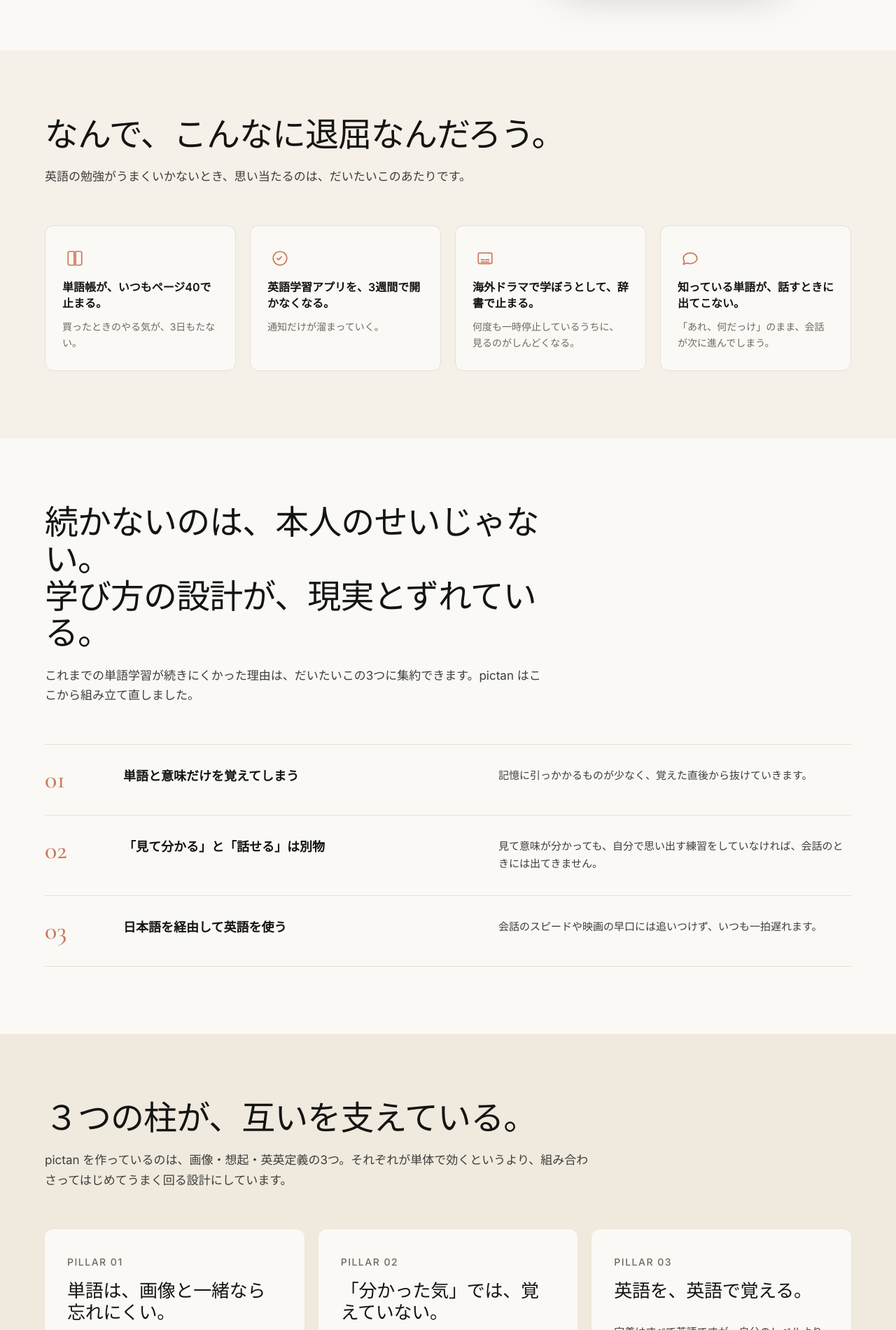
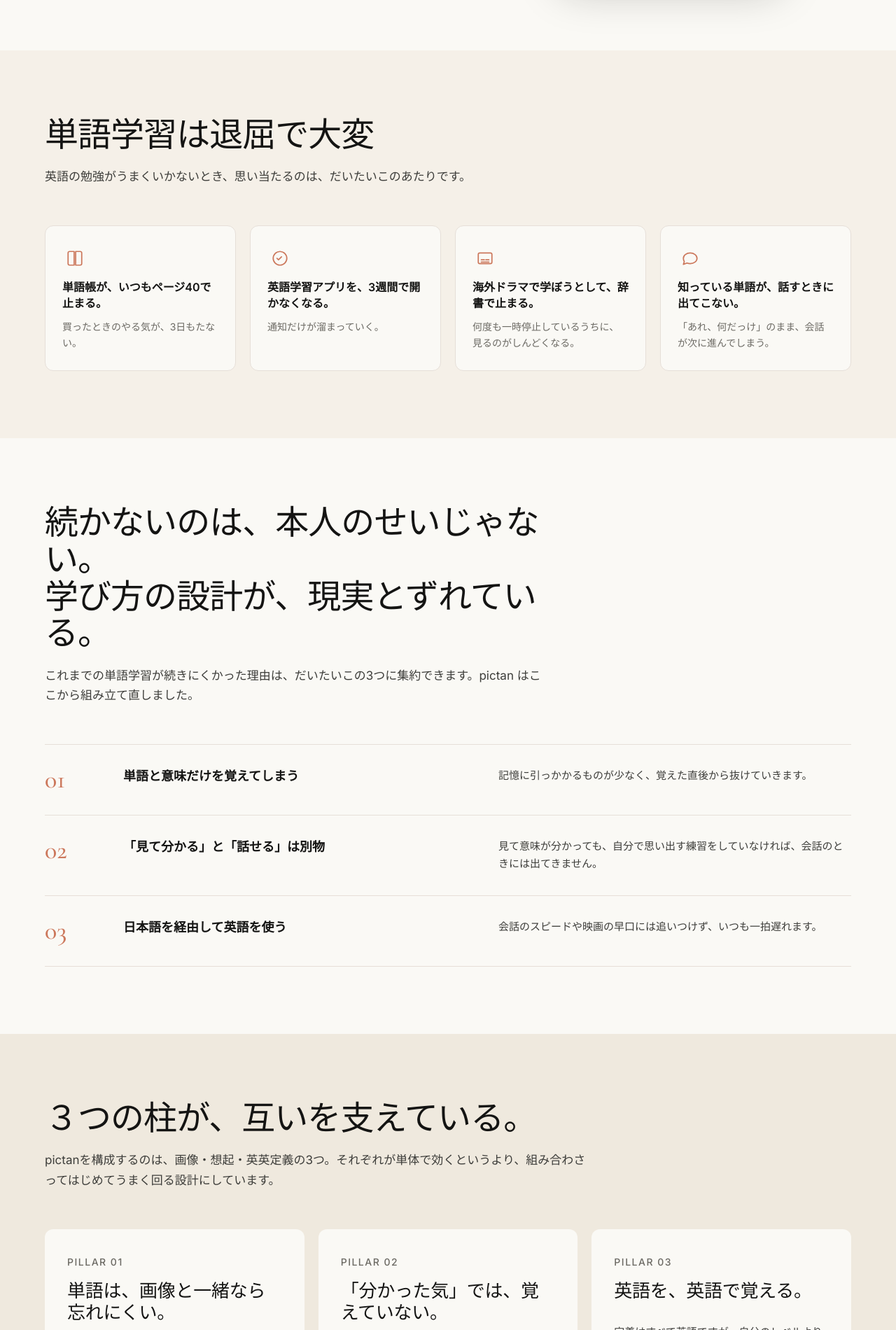
Before and after one commit to corita-jp/corita-web, a plain HTML site: page pictan-next/ja.html in a window 1280 px wide. Shown: the part 911-2811 px from the top of the page at 70% size. Drawn offline with nearby package versions, Linux system fonts and the light colour scheme.

Commit message:
copy(ja): tighten pain headline and pillars lead
- pain section heading: 「なんで、こんなに退屈なんだろう。」 → 「単語学習は退屈で大変」
- pillars lead-in: 「pictan を作っているのは」 → 「pictanを構成するのは」

Co-Authored-By: Claude Opus 4.7 <noreply@anthropic.com>

```diff
--- a/pictan-next/ja.html
+++ b/pictan-next/ja.html
@@ -111,7 +111,7 @@
   <section class="section pain">
     <div class="container">
       <div class="section-header">
-        <h2 class="display-lg">なんで、こんなに退屈なんだろう。</h2>
+        <h2 class="display-lg">単語学習は退屈で大変</h2>
         <p class="section-header__sub">
           英語の勉強がうまくいかないとき、思い当たるのは、だいたいこのあたりです。
         </p>
@@ -204,7 +204,7 @@
       <div class="section-header">
         <h2 class="display-lg">３つの柱が、互いを支えている。</h2>
         <p class="section-header__sub">
-          pictan を作っているのは、画像・想起・英英定義の3つ。それぞれが単体で効くというより、組み合わさってはじめてうまく回る設計にしています。
+          pictanを構成するのは、画像・想起・英英定義の3つ。それぞれが単体で効くというより、組み合わさってはじめてうまく回る設計にしています。
         </p>
       </div>
 
```
